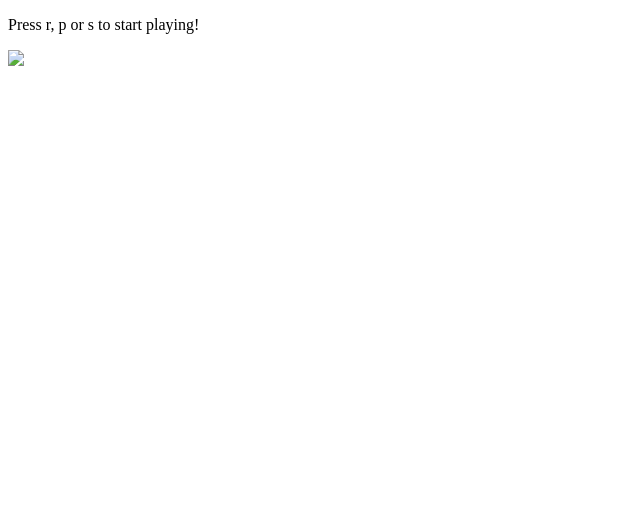
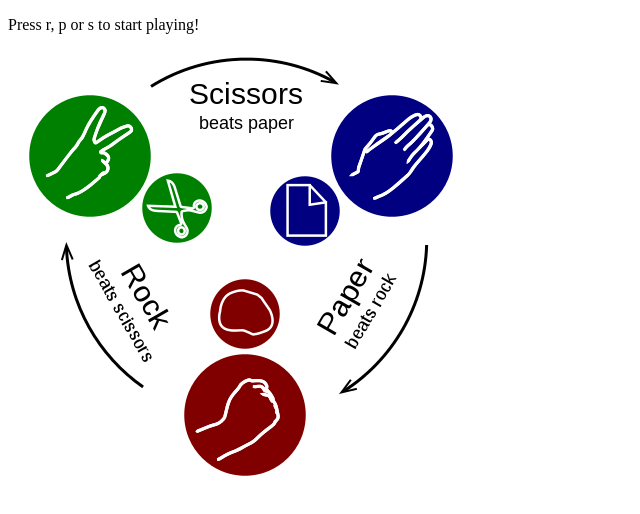
Before and after one commit to REstrella99/Rock-Paper-Scissors, a plain HTML site: page index.html in a window 1280 px wide. Shown: the whole page, without its empty margins (0-640 px from the left). Drawn offline with Linux system fonts and the light colour scheme.

Commit message:
Update index.html

```diff
--- a/index.html
+++ b/index.html
@@ -10,7 +10,7 @@
 
   <div id="game">
     <p>Press r, p or s to start playing!</p>
-    <img src="rps.img">
+    <img src="rps.png">
   </div>
 
 <script src="game.js"></script>
```
